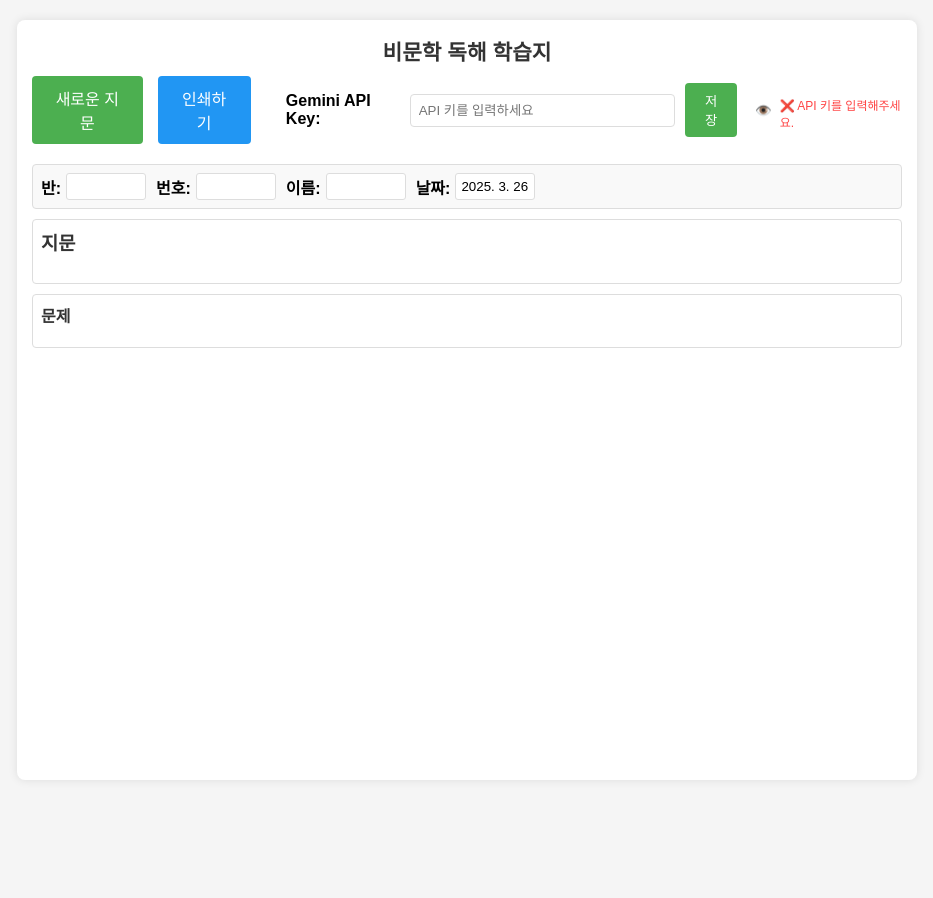
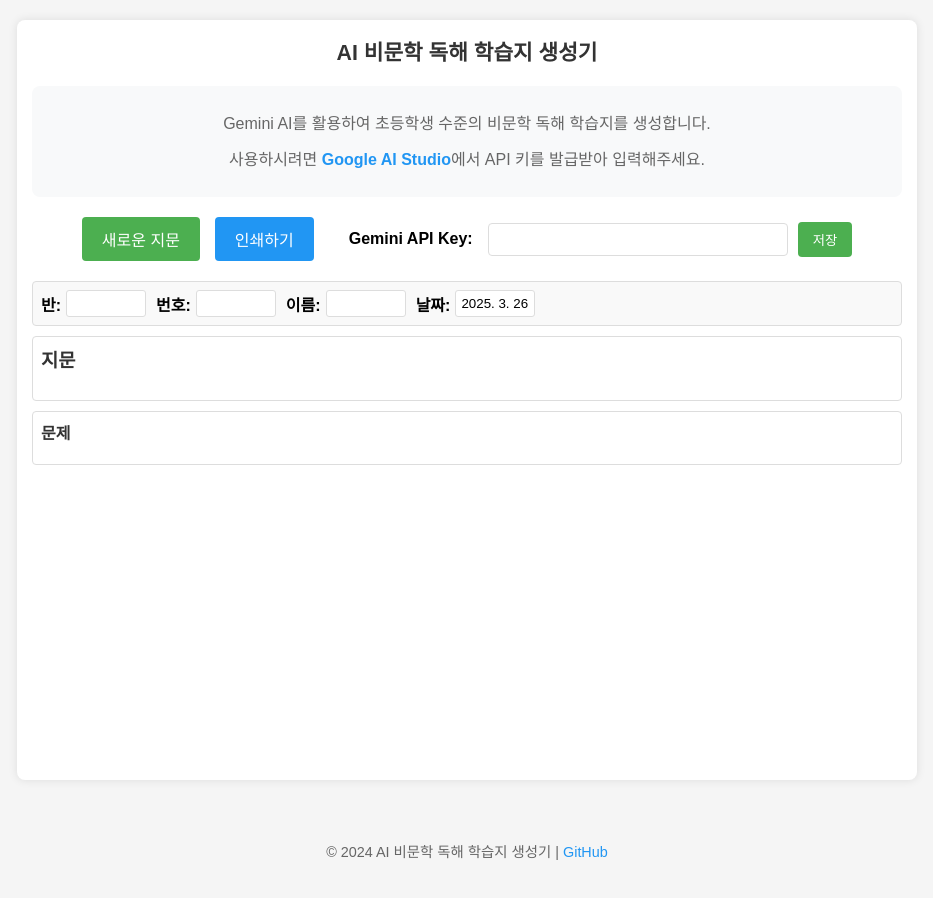
Before and after one commit to yoro1836/daily-korean-reading, a plain HTML site: page index.html in a window 1280 px wide. Both pictures are taken after a click on the button "저장". Shown: the whole page, without its empty margins (173-1106 px from the left). Before the commit the page ends 800 px from the top, so only its background shows below. Drawn offline with Linux system fonts and the light colour scheme.

Commit message:
Initial commit: AI 비문학 독해 학습지 생성기

```diff
--- a/index.html
+++ b/index.html
@@ -3,12 +3,21 @@
 <head>
     <meta charset="UTF-8">
     <meta name="viewport" content="width=device-width, initial-scale=1.0">
-    <title>비문학 독해 학습지</title>
+    <meta name="description" content="초등학생을 위한 비문학 독해 학습지 생성기입니다. Gemini AI를 활용하여 다양한 주제의 지문과 문제를 자동으로 생성합니다.">
+    <title>AI 비문학 독해 학습지 생성기</title>
     <link rel="stylesheet" href="styles.css">
+    <!-- Open Graph 태그 추가 -->
+    <meta property="og:title" content="AI 비문학 독해 학습지 생성기">
+    <meta property="og:description" content="초등학생을 위한 비문학 독해 학습지 생성기입니다. Gemini AI를 활용하여 다양한 주제의 지문과 문제를 자동으로 생성합니다.">
+    <meta property="og:type" content="website">
 </head>
 <body>
     <div class="container">
-        <h1>비문학 독해 학습지</h1>
+        <h1>AI 비문학 독해 학습지 생성기</h1>
+        <div class="description">
+            <p>Gemini AI를 활용하여 초등학생 수준의 비문학 독해 학습지를 생성합니다.</p>
+            <p>사용하시려면 <a href="https://makersuite.google.com/app/apikey" target="_blank">Google AI Studio</a>에서 API 키를 발급받아 입력해주세요.</p>
+        </div>
         <div class="button-container">
             <button id="new-passage">새로운 지문</button>
             <button id="print-sheet">인쇄하기</button>
@@ -49,6 +58,9 @@
             </div>
         </div>
     </div>
+    <footer>
+        <p>© 2024 AI 비문학 독해 학습지 생성기 | <a href="https://github.com/your-username/your-repo" target="_blank">GitHub</a></p>
+    </footer>
     <script src="script.js"></script>
 </body>
 </html>
--- a/script.js
+++ b/script.js
@@ -3,8 +3,11 @@ document.addEventListener('DOMContentLoaded', function() {
     const passageText = document.getElementById('passage-text');
     const questionsContainer = document.getElementById('questions');
 
-    // API 키는 localStorage에서만 관리
+    // API 키 설정
     let GEMINI_API_KEY = localStorage.getItem('gemini_api_key') || '';
+
+    // 날짜 입력란에 오늘 날짜를 자동으로 입력합니다
+    document.getElementById('date').value = new Date().toLocaleDateString('ko-KR');
 
     // API 키 설정 UI 추가
     const apiKeyContainer = document.createElement('div');
@@ -12,72 +15,19 @@ document.addEventListener('DOMContentLoaded', function() {
     apiKeyContainer.innerHTML = `
         <div class="info-item">
             <label for="api-key">Gemini API Key:</label>
-            <input type="password" id="api-key" value="${GEMINI_API_KEY}" placeholder="API 키를 입력하세요">
+            <input type="password" id="api-key" value="${GEMINI_API_KEY}">
             <button id="save-api-key">저장</button>
-            <button id="toggle-api-key" style="padding: 8px; background: none; border: none; cursor: pointer;">👁️</button>
         </div>
-        <div id="api-key-status" style="font-size: 12px; margin-top: 5px;"></div>
     `;
     document.querySelector('.button-container').appendChild(apiKeyContainer);
 
-    // API 키 표시/숨김 토글
-    document.getElementById('toggle-api-key').addEventListener('click', function() {
-        const apiKeyInput = document.getElementById('api-key');
-        if (apiKeyInput.type === 'password') {
-            apiKeyInput.type = 'text';
-            this.textContent = '🔒';
-        } else {
-            apiKeyInput.type = 'password';
-            this.textContent = '👁️';
-        }
+    // API 키 저장 버튼 이벤트
+    document.getElementById('save-api-key').addEventListener('click', function() {
+        const apiKey = document.getElementById('api-key').value;
+        GEMINI_API_KEY = apiKey;
+        localStorage.setItem('gemini_api_key', apiKey);
+        alert('API 키가 저장되었습니다.');
     });
-
-    // API 키 저장 및 검증
-    document.getElementById('save-api-key').addEventListener('click', async function() {
-        const apiKey = document.getElementById('api-key').value.trim();
-        const statusDiv = document.getElementById('api-key-status');
-
-        if (!apiKey) {
-            statusDiv.textContent = '❌ API 키를 입력해주세요.';
-            statusDiv.style.color = '#ff4444';
-            return;
-        }
-
-        // API 키 유효성 검사
-        try {
-            const response = await fetch(`https://generativelanguage.googleapis.com/v1beta/models/gemini-pro:generateContent?key=${apiKey}`, {
-                method: 'POST',
-                headers: {
-                    'Content-Type': 'application/json'
-                },
-                body: JSON.stringify({
-                    contents: [{
-                        parts: [{
-                            text: "테스트"
-                        }]
-                    }]
-                })
-            });
-
-            const data = await response.json();
-            if (data.error) {
-                throw new Error(data.error.message);
-            }
-
-            // API 키가 유효한 경우
-            GEMINI_API_KEY = apiKey;
-            localStorage.setItem('gemini_api_key', apiKey);
-            statusDiv.textContent = '✅ API 키가 저장되었습니다.';
-            statusDiv.style.color = '#4CAF50';
-        } catch (error) {
-            statusDiv.textContent = '❌ 유효하지 않은 API 키입니다.';
-            statusDiv.style.color = '#ff4444';
-            console.error('API Key validation error:', error);
-        }
-    });
-
-    // 날짜 입력란에 오늘 날짜를 자동으로 입력합니다
-    document.getElementById('date').value = new Date().toLocaleDateString('ko-KR');
 
     // Gemini API를 사용하여 지문과 문제를 생성하는 함수
     async function generatePassageWithGemini() {
--- a/styles.css
+++ b/styles.css
@@ -506,3 +506,51 @@ h1 {
         line-height: 1.3;
     }
 }
+
+.description {
+    text-align: center;
+    margin: 20px 0;
+    padding: 15px;
+    background-color: #f8f9fa;
+    border-radius: 8px;
+    line-height: 1.6;
+}
+
+.description p {
+    margin: 10px 0;
+    color: #666;
+}
+
+.description a {
+    color: #2196F3;
+    text-decoration: none;
+    font-weight: bold;
+}
+
+.description a:hover {
+    text-decoration: underline;
+}
+
+footer {
+    text-align: center;
+    padding: 20px;
+    margin-top: 40px;
+    color: #666;
+    font-size: 0.9em;
+}
+
+footer a {
+    color: #2196F3;
+    text-decoration: none;
+}
+
+footer a:hover {
+    text-decoration: underline;
+}
+
+@media print {
+    .description,
+    footer {
+        display: none;
+    }
+}
```
Also changed, not shown: 1 other file.
